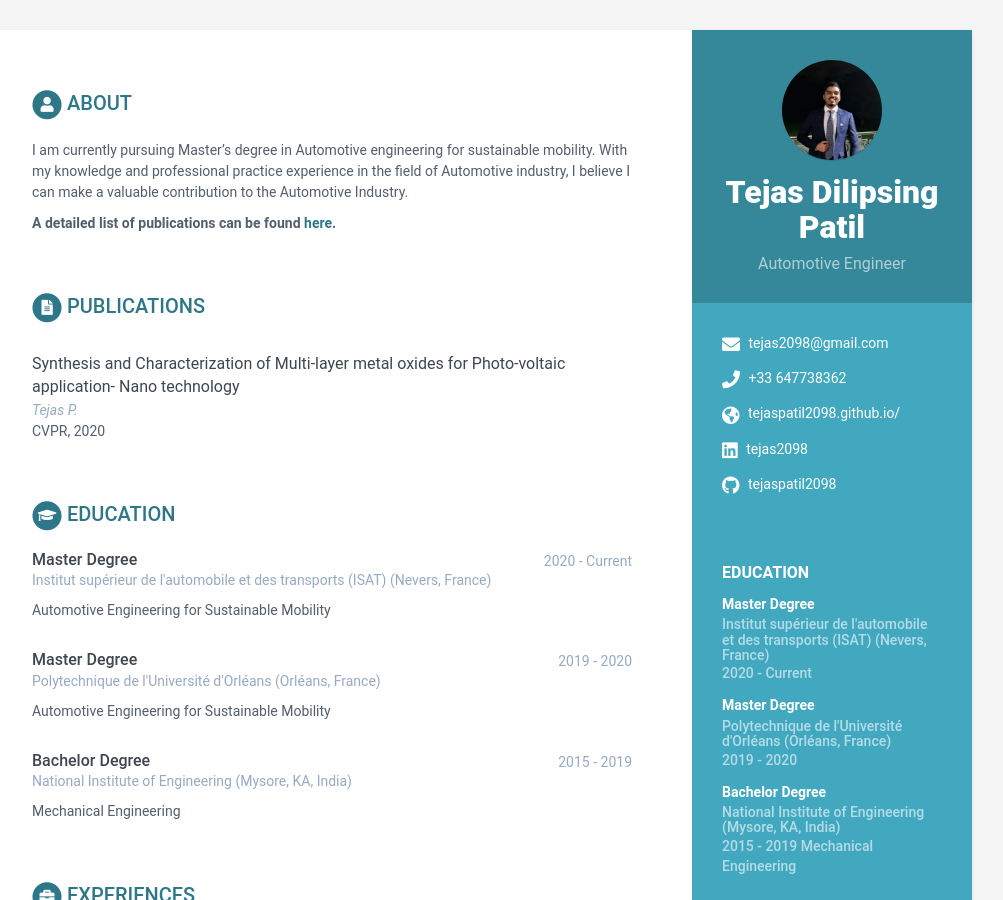
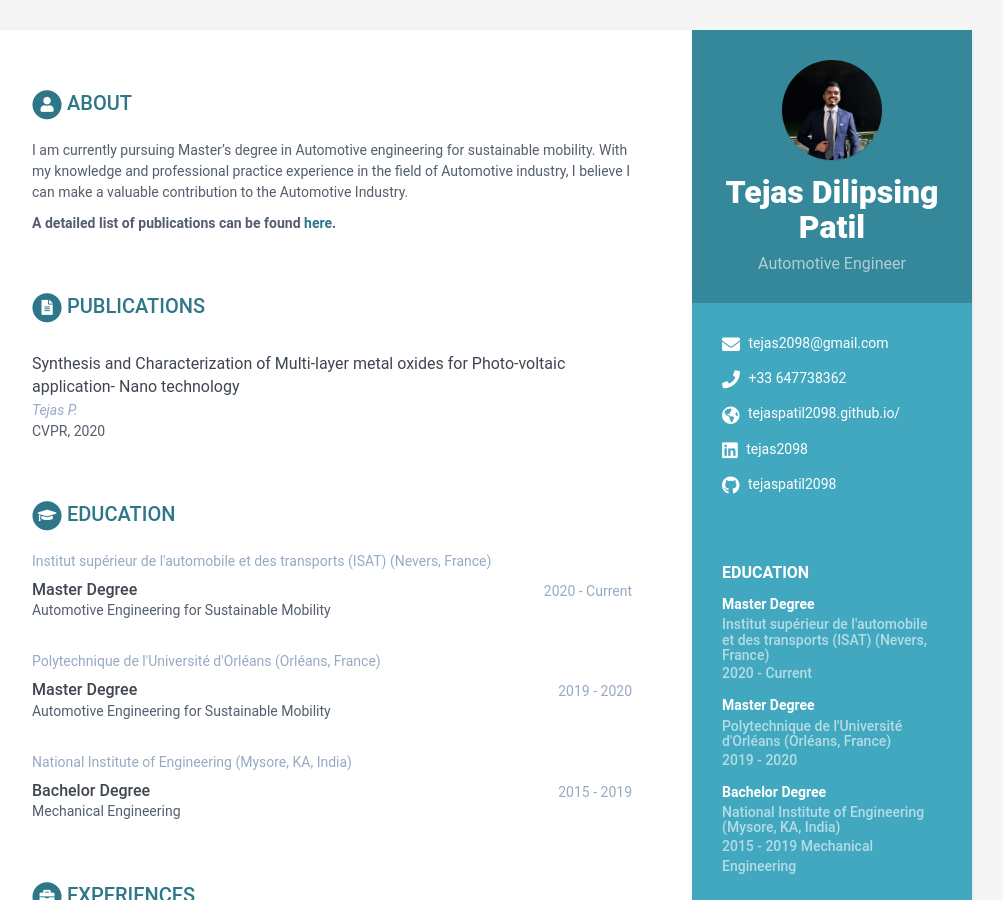
Before and after one commit to tejaspatil2098/tejaspatil2098.github.io, a Jekyll site: the page built from index.html, in a window 1280 px wide and 900 px high. Shown: the whole window, without its empty margins (168-1171 px from the left). Built offline with Jekyll 4.4.1, drawn with Linux system fonts in a browser that asks for light colours.

Commit message:
Update educationcomplete.html

```diff
--- a/_includes/educationcomplete.html
+++ b/_includes/educationcomplete.html
@@ -15,12 +15,13 @@
 
       <div class="meta">
 
+        <div class="university">{{ graduation.university }}</div>
+
         <div class="upper-row">
           <h3 class="degree">{{ graduation.degree }}</h3>
           <div class="time">{{ graduation.time }}</div>
         </div><!--//upper-row-->
 
-        <div class="university">{{ graduation.university }}</div>
       </div><!--//meta-->
 
       {% if graduation.details %}
```
